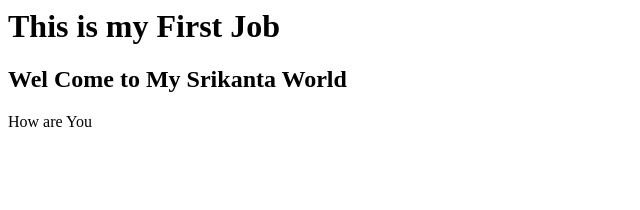
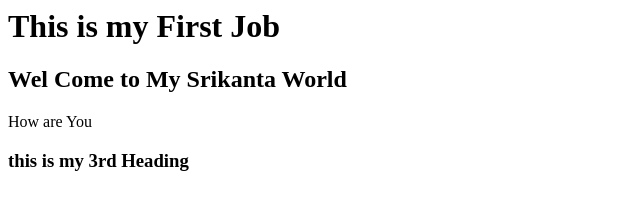
Before and after one commit to srikanta1219/my1stjob, a plain HTML site: page index.html in a window 1280 px wide. Shown: the whole page, without its empty margins (0-640 px from the left). Drawn offline with Linux system fonts and the light colour scheme.

Commit message:
add 3rd h3

```diff
--- a/index.html
+++ b/index.html
@@ -4,5 +4,6 @@
   <h1>This is my First Job</h1>
   <h2>Wel Come to My Srikanta World </h2>
     <p> How are You </p>
+    <h3>this is my 3rd Heading </h3>
   </body>
 </html>
```
